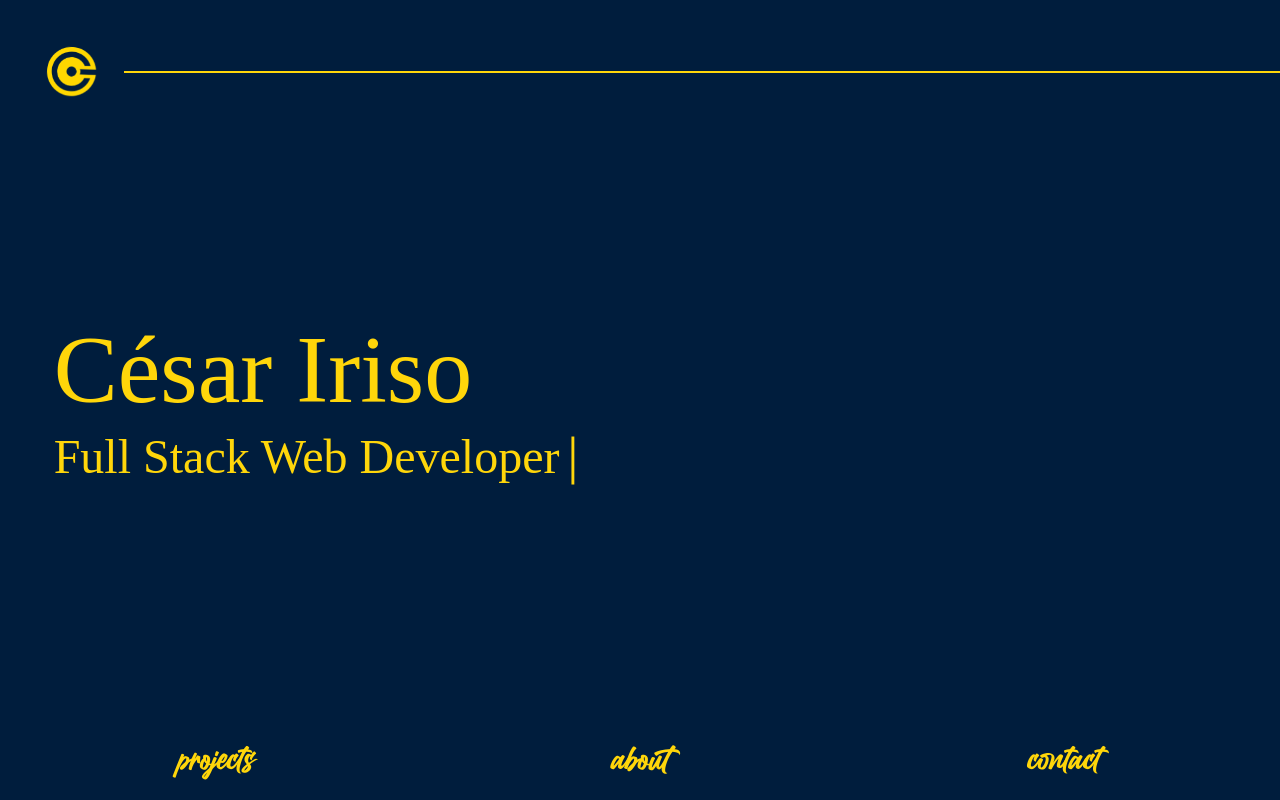
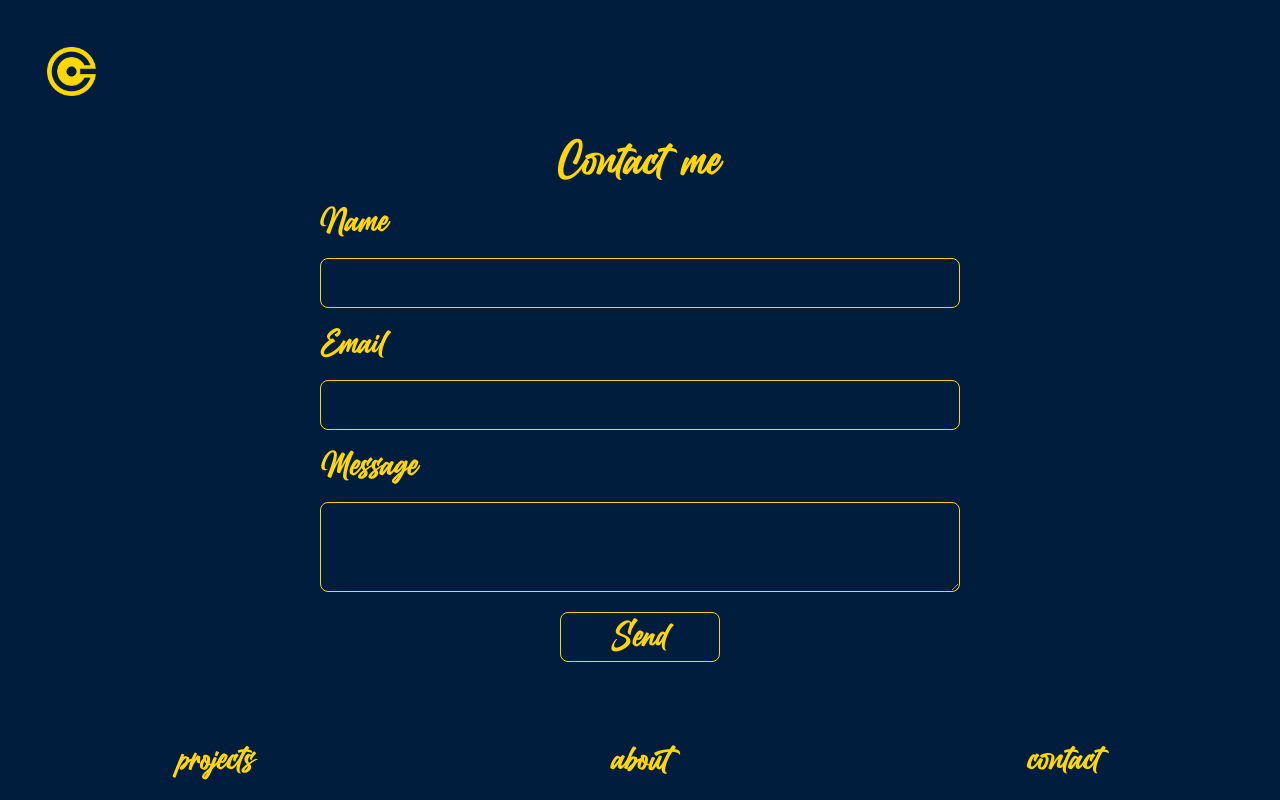
Before and after one commit to Csriso/portfolio, a React (Create React App) app: page /contact in a window 1280 px wide. Built offline with nearby package versions, Linux system fonts and the light colour scheme.

Commit message:
contact form

```diff
--- a/package.json
+++ b/package.json
@@ -3,6 +3,7 @@
   "version": "0.1.0",
   "private": true,
   "dependencies": {
+    "@emailjs/browser": "^3.6.2",
     "@testing-library/jest-dom": "^5.16.4",
     "@testing-library/react": "^13.3.0",
     "@testing-library/user-event": "^13.5.0",
--- a/src/App.js
+++ b/src/App.js
@@ -7,6 +7,9 @@ import NotFound from './pages/NotFound';
 import { AnimatePresence } from "framer-motion";
 import { useContext, useEffect, useState } from 'react';
 import { UtilityContext } from './context/util.context';
+import About from './pages/About';
+import Contact from './pages/Contact';
+import Projects from './pages/Projects';
 
 function App() {
   const [isFirstMount, setIsFirstMount] = useState(true);
@@ -25,9 +28,9 @@ function App() {
         <Routes location={location} key={location.pathname}>
           <Route path="/" element={<Home isFirstMount={isFirstMount} />} />
 
-          <Route path="/about" element={<Home />} />
-          <Route path="/contact" element={<Home />} />
-          <Route path="/projects" element={<Home />} />
+          <Route path="/about" element={<About />} />
+          <Route path="/contact" element={<Contact />} />
+          <Route path="/projects" element={<Projects />} />
 
           <Route path="/error" element={<Error />} />
           <Route path="*" element={<NotFound />} />
--- a/src/index.css
+++ b/src/index.css
@@ -2,7 +2,7 @@ body {
   width: 100vw;
   height: 100vh;
   margin: 0;
-
+  background-color: #ffd60a;
   -webkit-font-smoothing: antialiased;
   -moz-osx-font-smoothing: grayscale;
 }
--- /dev/null
+++ b/src/pages/About.jsx
@@ -0,0 +1,30 @@
+import React, { useEffect, useRef, useState } from 'react'
+import './Home.css'
+import NavBar from '../components/NavBar';
+import { motion } from "framer-motion"
+
+export default function About() {
+    // REFS
+
+
+
+    return (
+        <motion.div className='relative w-full h-full' exit={{ opacity: 0 }}>
+            <a href="/"><img src="yellowlog.png" alt="" srcSet="" className='yellow-logo z-10' /></a>
+            {/* <span className='line-one z-10' ref={lineOneRef}></span>
+            <span className='line-two z-10' ref={lineTwoRef}></span> */}
+            <div className='w-full flex flex-col lg:flex-row justify-center items-center place-items-center content-center bg-[#001D3D] h-full gap-y-7 lg:gap-y-0'>
+                <div className="flex flex-col justify-center lg:items-center items-center place-items-center content-center lg:w-1/2 w-full ">
+                    {/* <div className="title-container flex flex-col justify-center lg:items-start items-center place-items-start content-center">
+                        <h1 className='cesar-title lg:text-8xl text-7xl' ref={cesarRef} style={{ opacity: 0 }}>César Iriso</h1>
+                        <h2 className='sub-title lg:text-5xl text-5xl'>Full Stack Web Developer<span className='line-animation font-serif self-start place-self-start' ref={lineRef}>|</span></h2>
+                    </div> */}
+                </div>
+                <div className="blob flex flex-row justify-center items-center place-items-center content-center lg:w-1/2 w-full h-1/2">
+
+                </div>
+            </div>
+            <NavBar />
+        </motion.div>
+    )
+}
--- /dev/null
+++ b/src/pages/Contact.jsx
@@ -0,0 +1,42 @@
+import React, { useEffect, useRef, useState } from 'react'
+import './Home.css'
+import NavBar from '../components/NavBar';
+import { motion } from "framer-motion"
+import emailjs from '@emailjs/browser';
+
+export default function Contact() {
+    // REFS
+    const form = useRef();
+
+    const sendEmail = (e) => {
+        e.preventDefault();
+        emailjs.sendForm('service_5ulf3gm', 'template_wdjo45r', form.current, '-nAyyaOUbAB1JCRNf')
+            .then((result) => {
+                console.log(result.text);
+            }, (error) => {
+                console.log(error.text);
+            });
+    };
+
+    return (
+        <motion.div className='relative w-full h-full' exit={{ opacity: 0 }}>
+
+            <a href="/"><img src="yellowlog.png" alt="" srcSet="" className='yellow-logo z-10' /></a>
+            <div className='w-full flex flex-col lg:flex-row justify-center items-center place-items-center content-center bg-[#001D3D] h-full gap-y-7 lg:gap-y-0'>
+                <div className="flex flex-col justify-center lg:items-center items-center place-items-center content-center w-full ">
+                    <h1 className='text-5xl text-[#ffd60a]'>Contact me</h1>
+                    <form ref={form} onSubmit={sendEmail} className="flex flex-col text-4xl text-[#ffd60a] w-1/2">
+                        <label className='self-start my-4'>Name</label>
+                        <input type="text" name="user_name" className='w-full bg-transparent rounded-lg py-1 px-5 border border-[#ffd60a]' />
+                        <label className='self-start my-4'>Email</label>
+                        <input type="email" name="user_email" className='bg-transparent rounded-lg py-1 px-5 border border-[#ffd60a]' />
+                        <label className='self-start my-4'>Message</label>
+                        <textarea name="message" className='bg-transparent rounded-lg py-1 px-5 border border-[#ffd60a]' />
+                        <input type="submit" value="Send" className='w-1/2 lg:w-1/4 self-center mt-5 bg-transparent rounded-lg py-1 px-5 border border-[#ffd60a] hover:bg-sky-700 hover:scale-110 transition duration-300 ease-in-out' />
+                    </form>
+                </div>
+            </div>
+            <NavBar />
+        </motion.div>
+    )
+}
--- a/src/pages/Home.jsx
+++ b/src/pages/Home.jsx
@@ -17,7 +17,9 @@ export default function Home({ isFirstMount }) {
     gsap.registerPlugin(TextPlugin, CustomEase);
 
     useEffect(() => {
-        launchAnimations();
+        setTimeout(() => {
+            launchAnimations();
+        }, 1500)
     }, []);
 
     const launchAnimations = () => {
@@ -45,7 +47,7 @@ export default function Home({ isFirstMount }) {
     const blackBox = {
         initial: {
             height: "100%",
-            bottom: 0,
+            top: 0,
         },
         animate: {
             height: 0,
@@ -163,6 +165,6 @@ export default function Home({ isFirstMount }) {
                 </div>
             </div>
             <NavBar />
-        </motion.div>
+        </motion.div >
     )
 }
--- /dev/null
+++ b/src/pages/Projects.jsx
@@ -0,0 +1,30 @@
+import React, { useEffect, useRef, useState } from 'react'
+import './Home.css'
+import NavBar from '../components/NavBar';
+import { motion } from "framer-motion"
+
+export default function Projects() {
+    // REFS
+
+
+
+    return (
+        <motion.div className='relative w-full h-full' exit={{ opacity: 0 }}>
+            <a href="/"><img src="yellowlog.png" alt="" srcSet="" className='yellow-logo z-10' /></a>
+            {/* <span className='line-one z-10' ref={lineOneRef}></span>
+            <span className='line-two z-10' ref={lineTwoRef}></span> */}
+            <div className='w-full flex flex-col lg:flex-row justify-center items-center place-items-center content-center bg-[#001D3D] h-full gap-y-7 lg:gap-y-0'>
+                <div className="flex flex-col justify-center lg:items-center items-center place-items-center content-center lg:w-1/2 w-full ">
+                    {/* <div className="title-container flex flex-col justify-center lg:items-start items-center place-items-start content-center">
+                        <h1 className='cesar-title lg:text-8xl text-7xl' ref={cesarRef} style={{ opacity: 0 }}>César Iriso</h1>
+                        <h2 className='sub-title lg:text-5xl text-5xl'>Full Stack Web Developer<span className='line-animation font-serif self-start place-self-start' ref={lineRef}>|</span></h2>
+                    </div> */}
+                </div>
+                <div className="blob flex flex-row justify-center items-center place-items-center content-center lg:w-1/2 w-full h-1/2">
+
+                </div>
+            </div>
+            <NavBar />
+        </motion.div>
+    )
+}
```
Also changed, not shown: 1 other file (tests, documents, lock files or other folders).
